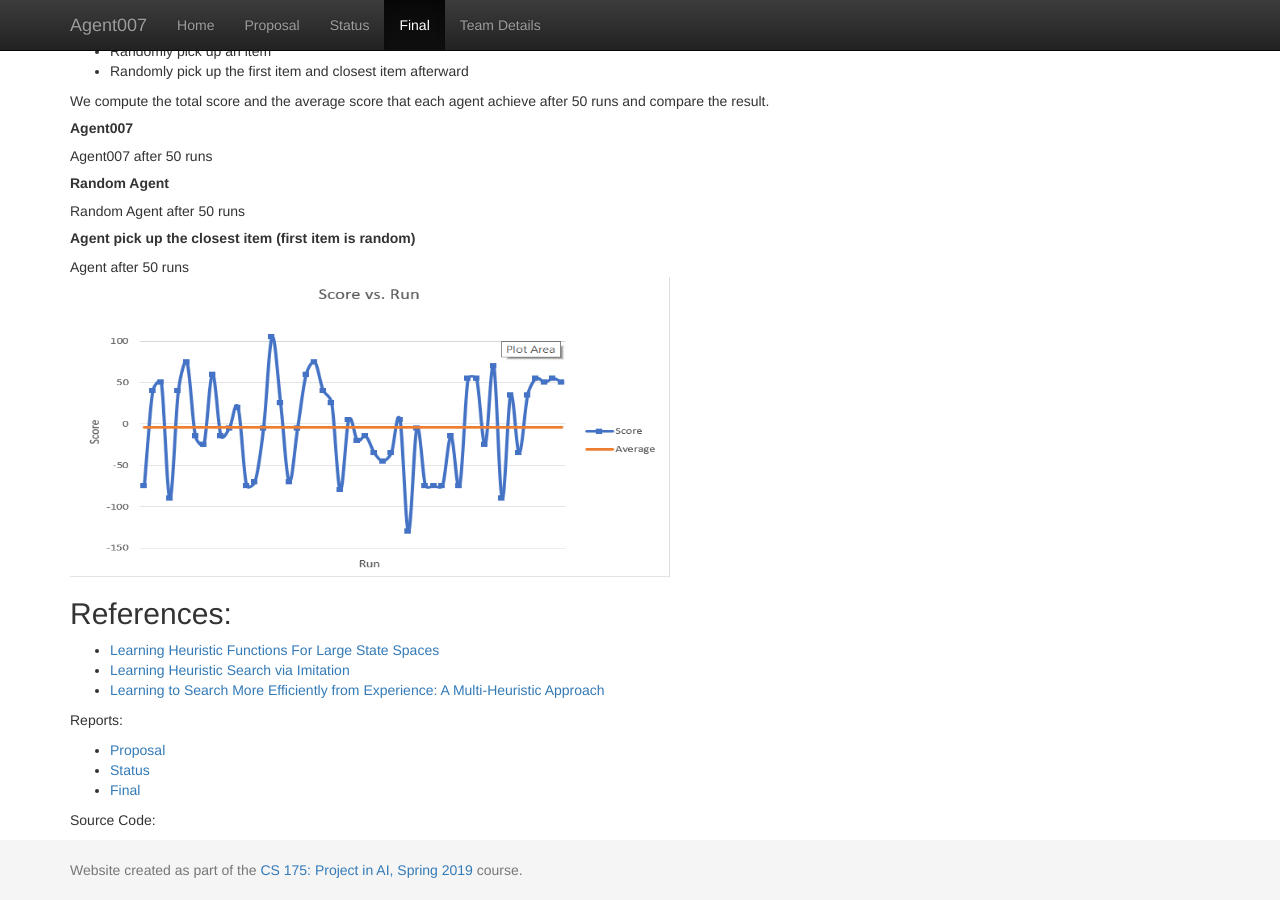
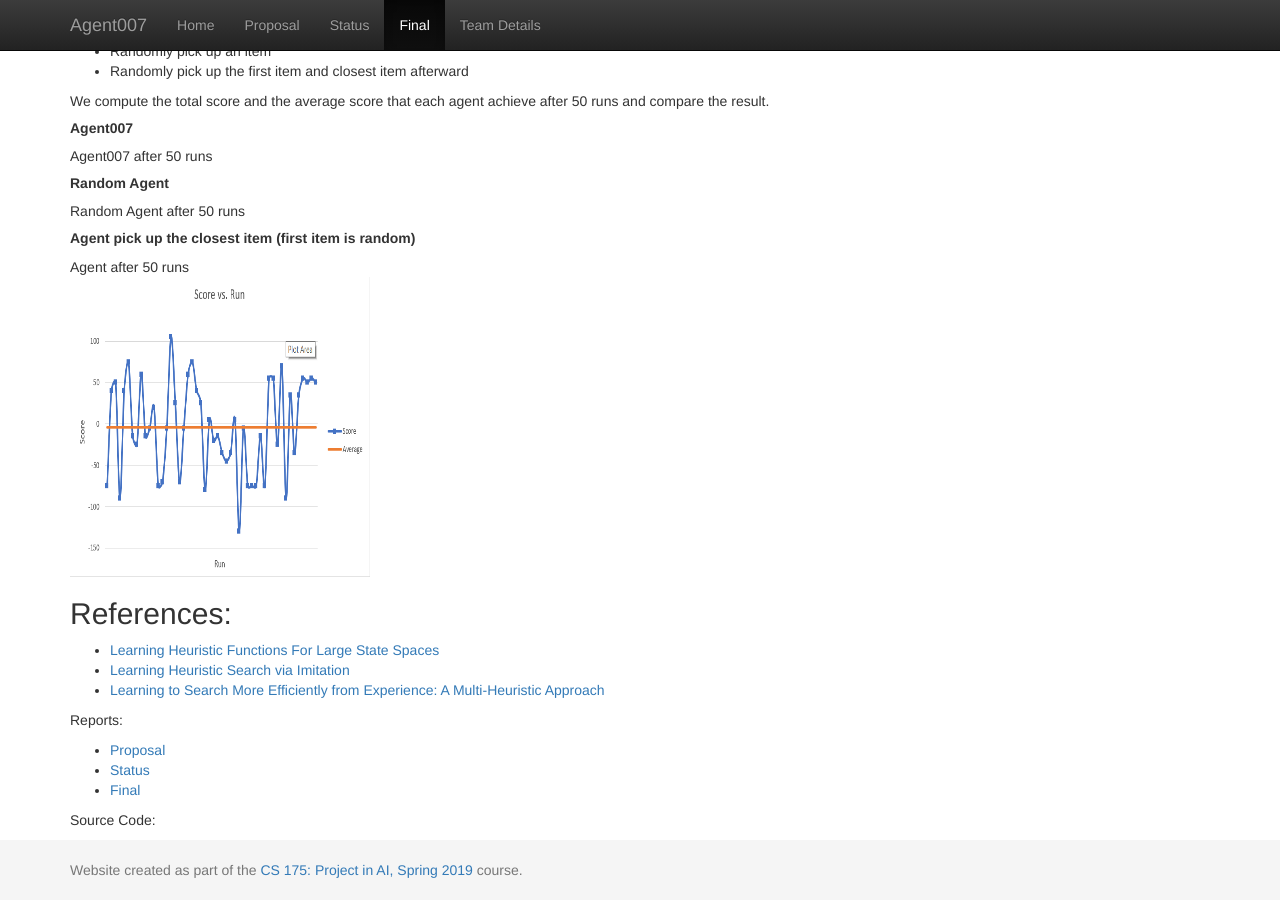
Before and after one commit to KumarHX/Agent007, a Jekyll site: the page built from docs/final.md, in a window 1280 px wide and 900 px high, scrolled down 1144 px. Built offline with Jekyll 4.4.1, drawn with Linux system fonts in a browser that asks for light colours.

Commit message:
Update final.md

```diff
--- a/docs/final.md
+++ b/docs/final.md
@@ -42,7 +42,7 @@
 
 ##### **Agent pick up the closest item (first item is random)**
 Agent after 50 runs <br>
-<a href="url"><img src="ShortestPathSparse.png" align="center" height="300" width="600" ></a>
+<a href="url"><img src="ShortestPathSparse.png" align="center" height="300" width="300" ></a>
 
 
 ## References:
```
